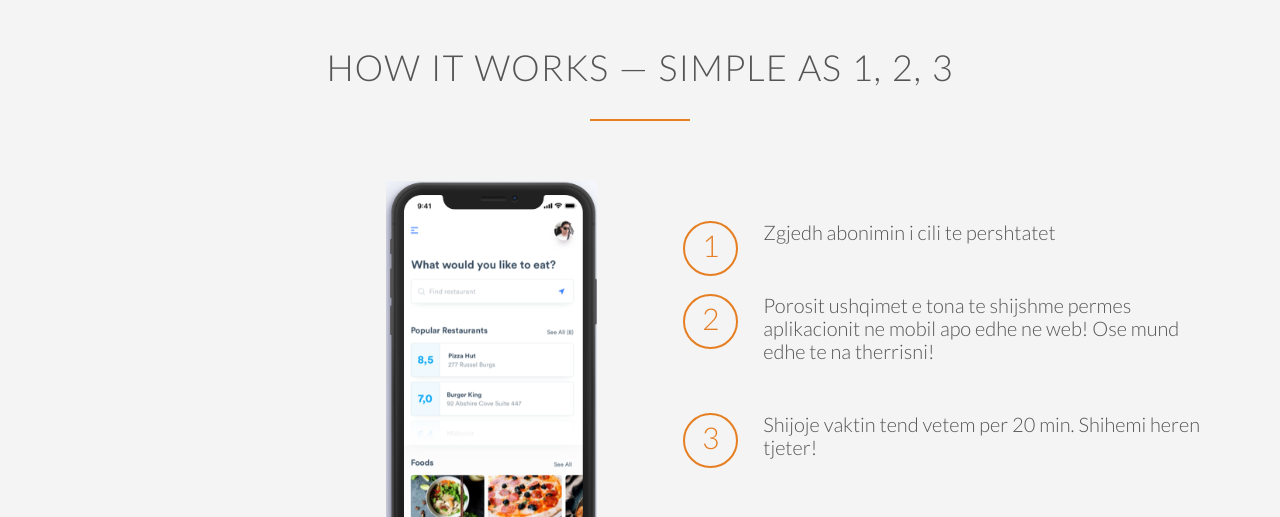
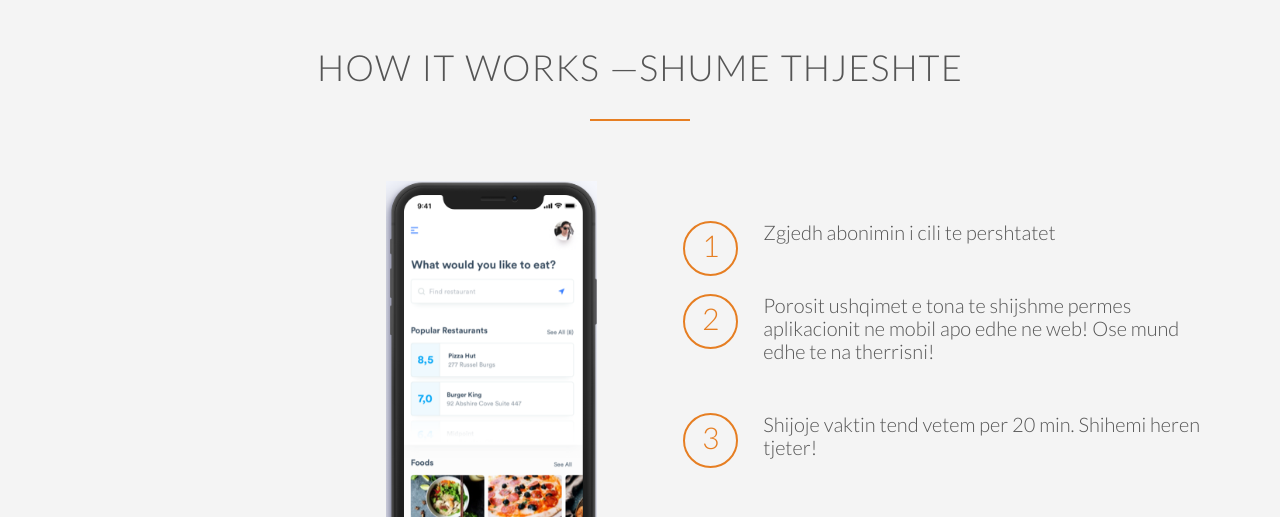
Before and after one commit to Blendi2000/ProjektODK, a plain HTML site: page index.html in a window 1280 px wide. Shown: the part 2413-2930 px from the top of the page. Drawn offline with Linux system fonts and the light colour scheme; files whose address does not match are found by name.

Commit message:
Update index.html

```diff
--- a/index.html
+++ b/index.html
@@ -109,7 +109,7 @@
     </section>
     <section class="section-steps">
         <div class="row">
-            <h2>How it works &mdash; Simple as 1, 2, 3 </h2>
+            <h2>How it works &mdash;Shume thjeshte </h2>
         </div>
         <div class="row">
             <div class="col span-1-of-2 steps-box">
```
